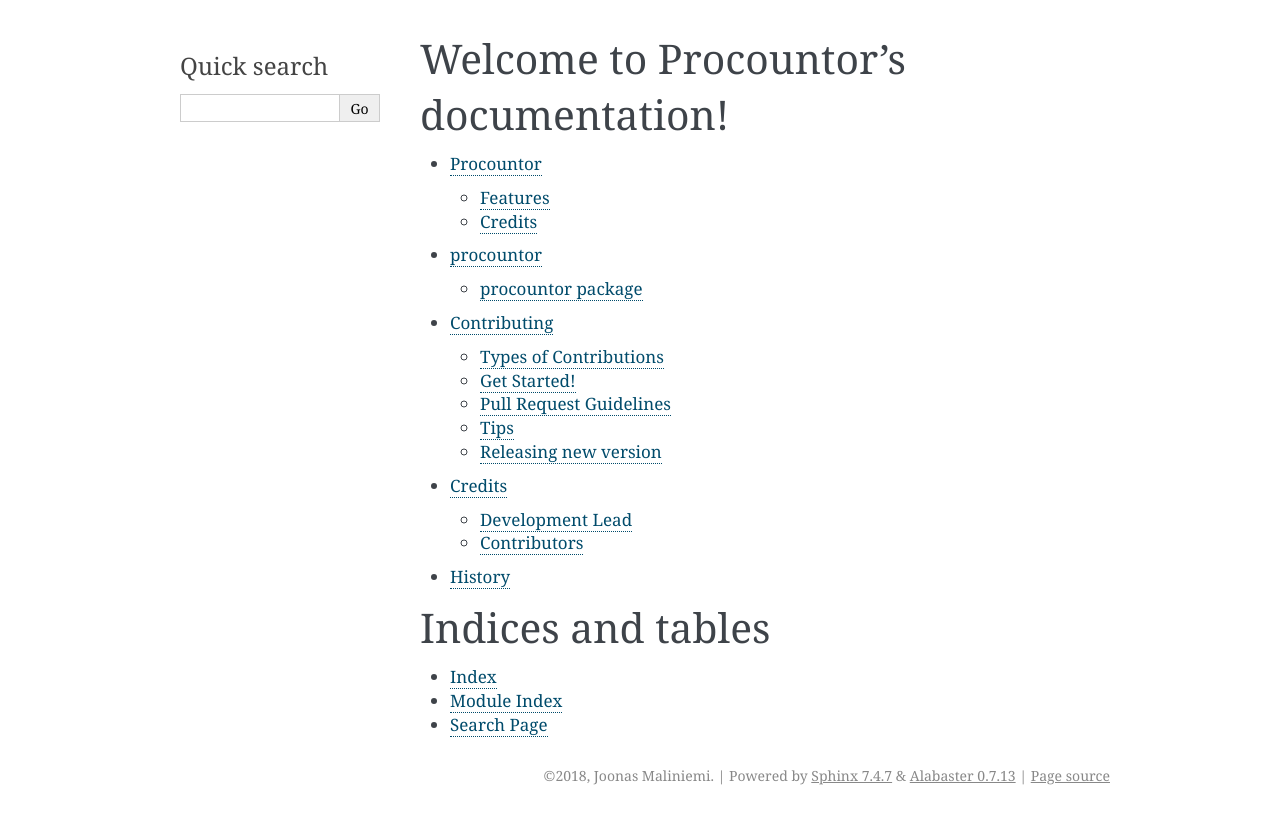
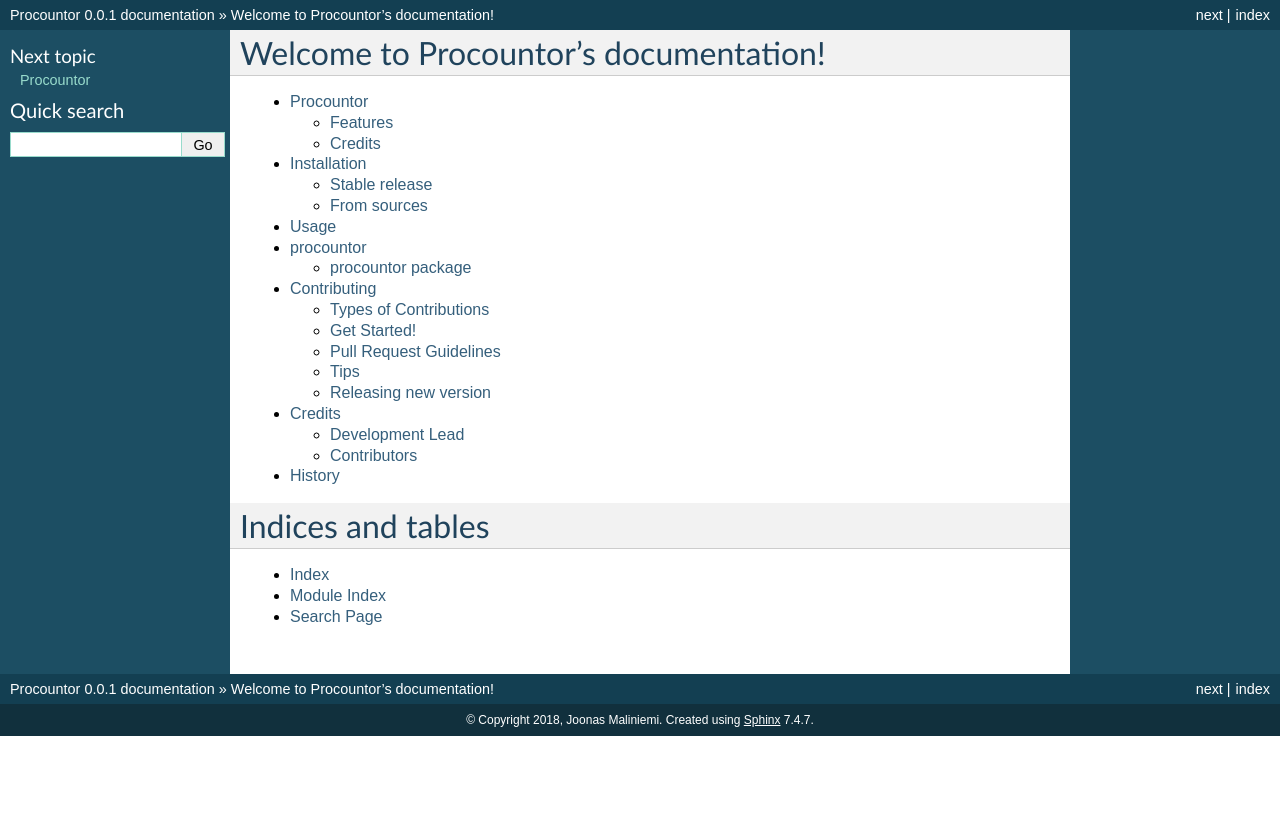
Before and after one commit to vilkasgroup/Procountor, a Sphinx documentation site: the page built from docs/source/index.rst, in a window 1280 px wide. Shown: the top 824 px of the page. Built offline with Sphinx 7.4.7, drawn with Linux system fonts in a browser that asks for light colours.

Commit message:
append documentations, remove printings from tests

```diff
--- a/README.rst
+++ b/README.rst
@@ -24,9 +24,6 @@
 * Free software: MIT license
 * Documentation: https://Procountor.readthedocs.io.
 
-.. include:: installation.rst
-
-.. include:: usage.rst
 
 Features
 --------
--- a/docs/source/conf.py
+++ b/docs/source/conf.py
@@ -85,7 +85,7 @@
 # The theme to use for HTML and HTML Help pages.  See the documentation for
 # a list of builtin themes.
 #
-html_theme = 'alabaster'
+html_theme = 'default'
 
 # Theme options are theme-specific and customize the look and feel of a theme
 # further.  For a list of options available for each theme, see the
--- a/docs/source/index.rst
+++ b/docs/source/index.rst
@@ -10,6 +10,8 @@
    :maxdepth: 2
 
    readme
+   installation
+   usage
    modules
    contributing
    authors
--- /dev/null
+++ b/docs/source/installation.rst
@@ -0,0 +1,51 @@
+.. highlight:: shell
+
+============
+Installation
+============
+
+
+Stable release
+--------------
+
+To install Procountor, run this command in your terminal:
+
+.. code-block:: console
+
+    $ pip install procountor
+
+This is the preferred method to install Procountor, as it will always install the most recent stable release.
+
+If you don't have `pip`_ installed, this `Python installation guide`_ can guide
+you through the process.
+
+.. _pip: https://pip.pypa.io
+.. _Python installation guide: http://docs.python-guide.org/en/latest/starting/installation/
+
+
+From sources
+------------
+
+The sources for Procountor can be downloaded from the `Github repo`_.
+
+You can either clone the public repository:
+
+.. code-block:: console
+
+    $ git clone git://github.com/vilkasgroup/Procountor
+
+Or download the `tarball`_:
+
+.. code-block:: console
+
+    $ curl  -OL https://github.com/vilkasgroup/Procountor/tarball/master
+
+Once you have a copy of the source, you can install it with:
+
+.. code-block:: console
+
+    $ python setup.py install
+
+
+.. _Github repo: https://github.com/vilkasgroup/Procountor
+.. _tarball: https://github.com/vilkasgroup/Procountor/tarball/master
--- /dev/null
+++ b/docs/source/usage.rst
@@ -0,0 +1,7 @@
+=====
+Usage
+=====
+
+To use Procountor in a project::
+
+    import procountor
```
Also changed, not shown: 2 other files.
